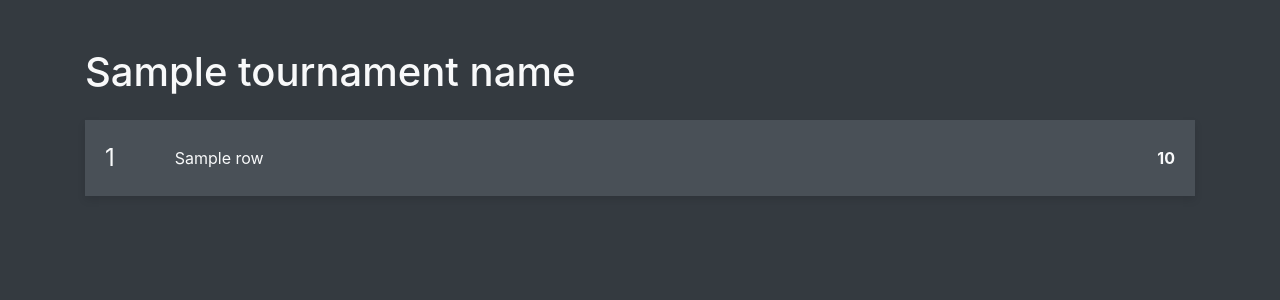
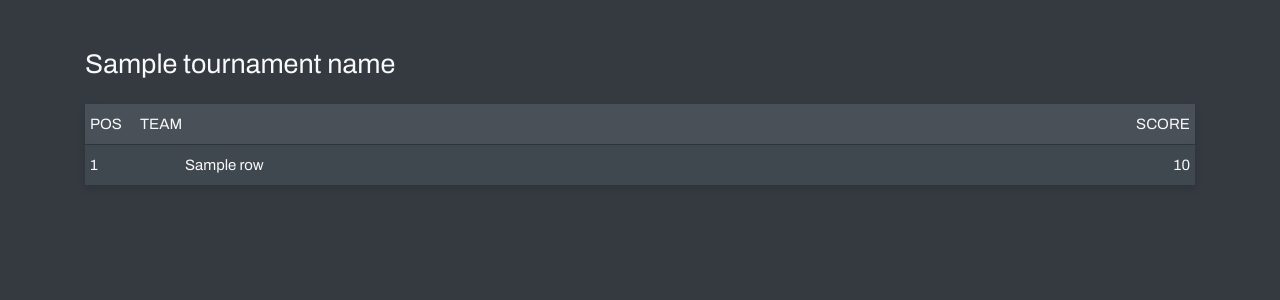
Before and after one commit to cjt243/flask-golf, a Flask app: template templates/leaderboard.html in a window 1280 px wide. Shown: the top 300 px of the page. Run offline with Flask 3, Linux system fonts and the light colour scheme; the template is opened without the code that fills it: most values are stand-ins (such as "Sample title", 1, 10 or a date in 2020); some libraries are stand-ins or nearby versions.

Commit message:
new leaderboard structure

```diff
--- a/templates/leaderboard.html
+++ b/templates/leaderboard.html
@@ -5,37 +5,36 @@
     <title>{{ tournament_name }}</title>
     <!-- Include Bootstrap CSS -->
     <link rel="stylesheet" href="https://stackpath.bootstrapcdn.com/bootstrap/4.5.2/css/bootstrap.min.css">
+    <link href='https://fonts.googleapis.com/css?family=Archivo' rel='stylesheet'>
     <meta name="viewport" content="width=device-width, initial-scale=1">
     <style>
+        h1 {
+            font-size: 2.25em;
+        }
         body {
             background-color: #343a40;
             color: #f8f9fa;
+            font-family: 'Archivo';
+            font-size: 12px;
         }
 
-        /* Dark background and light text */
-        .leaderboard-header {
-            background-color: #495057;
-            /* Darker grey */
-            border-radius: 0 0 0 0;
-            box-shadow: 0 4px 8px rgba(0, 0, 0, 0.1);
-            padding: 20px;
+        .leaderboard-header, .leaderboard-row {
             display: flex;
             align-items: center;
+            font-size: 1.25em;
+            background-color: #495057;
+            box-shadow: 0 4px 8px rgba(0, 0, 0, 0.1);
+            padding: 5px;
+            margin-bottom: 1px;
             cursor: pointer;
-            margin-bottom: 2px;
-            /* Adds a small gap between rows */
         }
 
-        .leaderboard-header:nth-child(odd) {
+        .leaderboard-header:nth-child(odd), .leaderboard-row:nth-child(odd) {
             background-color: #40484f;
-            /* Slightly different grey for alternate rows */
         }
 
         .leaderboard-content {
             background-color: #495057;
-            /* Darker grey */
-            border-radius: 0 0 0 0;
-            box-shadow: 0 4px 8px rgba(0, 0, 0, 0.1);
             overflow: hidden;
             max-height: 0;
             transition: max-height 0.5s ease-out;
@@ -51,15 +50,27 @@
             cursor: pointer;
         }
 
-        .leaderboard-score {
+        .leaderboard-score,
+        .leaderboard-header .leaderboard-score {
             margin-left: auto;
             font-weight: bold;
+            font-size: 1em;
+        }
+
+        .rank,
+        .leaderboard-header .rank {
+            width: 50px; /* Adjust width as needed */
+        }
+
+        .team-name,
+        .leaderboard-header .team-name {
+            flex-grow: 1;
+            text-align: left; /* Ensures alignment */
         }
 
         .chip {
             display: inline-block;
             background-color: #6c757d;
-            /* Lighter grey */
             border-radius: 10px;
             padding: 5px 10px;
             margin: 2px;
@@ -68,68 +79,39 @@
 
         .chip.highlight {
             background-color: #28a745;
-            /* Bootstrap green */
-        }
-
-        .rank {
-            font-size: 1.5em;
-            margin-right: 15px;
         }
     </style>
     <script>
         document.addEventListener('DOMContentLoaded', function () {
-            {
             document.querySelectorAll('.leaderboard-header').forEach(header => {
-                    {
                 header.addEventListener('click', function () {
-                            {
                     const content = this.nextElementSibling;
                     if (content.style.maxHeight && content.style.maxHeight !== '0px') {
-                                    {
                         content.style.maxHeight = '0';
-                                    }
                     } else {
-                                    {
                         content.style.maxHeight = content.scrollHeight + 'px';
-                                    }
                     }
                     this.querySelector('.leaderboard-icon').classList.toggle('fa-chevron-up');
                     this.querySelector('.leaderboard-icon').classList.toggle('fa-chevron-down');
+                });
+            });
+            document.querySelectorAll('.chip').forEach(chip => {
+                chip.addEventListener('click', function (event) {
+                    event.stopPropagation(); // Prevent the leaderboard from toggling
+                    const isSelected = this.classList.contains('highlight');
+                    const chipValue = this.textContent.trim();
+                    document.querySelectorAll('.chip').forEach(c => {
+                        c.classList.remove('highlight');
+                    });
+                    if (!isSelected) {
+                        document.querySelectorAll('.chip').forEach(c => {
+                            if (c.textContent.trim() === chipValue) {
+                                c.classList.add('highlight');
                             }
                         });
                     }
                 });
-                document.querySelectorAll('.chip').forEach(chip => {
-                    {
-                        chip.addEventListener('click', function (event) {
-                            {
-                                event.stopPropagation(); // Prevent the leaderboard from toggling
-                                const isSelected = this.classList.contains('highlight');
-                                const chipValue = this.textContent.trim();
-                                document.querySelectorAll('.chip').forEach(c => {
-                                    {
-                                        // Remove highlight from all chips before reapplying to new selection
-                                        c.classList.remove('highlight');
-                                    }
             });
-                                if (!isSelected) {
-                                    {
-                                        document.querySelectorAll('.chip').forEach(c => {
-                                            {
-                                                if (c.textContent.trim() === chipValue) {
-                                                    {
-                                                        c.classList.add('highlight');
-                                                    }
-                                                }
-                                            }
-                                        });
-                                    }
-                                }
-                            }
-                        });
-                    }
-                });
-            }
         });
     </script>
 </head>
@@ -137,11 +119,17 @@
 <body>
     <div class="container mt-5">
         <h1 class="mb-4">{{ tournament_name }}</h1>
+        <div class="leaderboard-header">
+            <div class="rank">POS</div>
+            <div class="team-name">TEAM</div>
+            <i class="fas fa-chevron-down leaderboard-icon"></i>
+            <div class="leaderboard-score">SCORE</div>
+        </div>
         {% for row in results %}
         <div class="leaderboard-header">
             <div class="rank">{{ row.RANK }}</div>
             <i class="fas fa-chevron-down leaderboard-icon"></i>
-            <div>{{ row.ENTRY_NAME }}</div>
+            <div class="team-name">{{ row.ENTRY_NAME }}</div>
             <div class="leaderboard-score">{{ row.TEAM_SCORE }}</div>
         </div>
         <div class="leaderboard-content">
```
Also changed, not shown: app.py (line endings or trailing spaces). Lines whose indentation alone changed are shown as unchanged.
